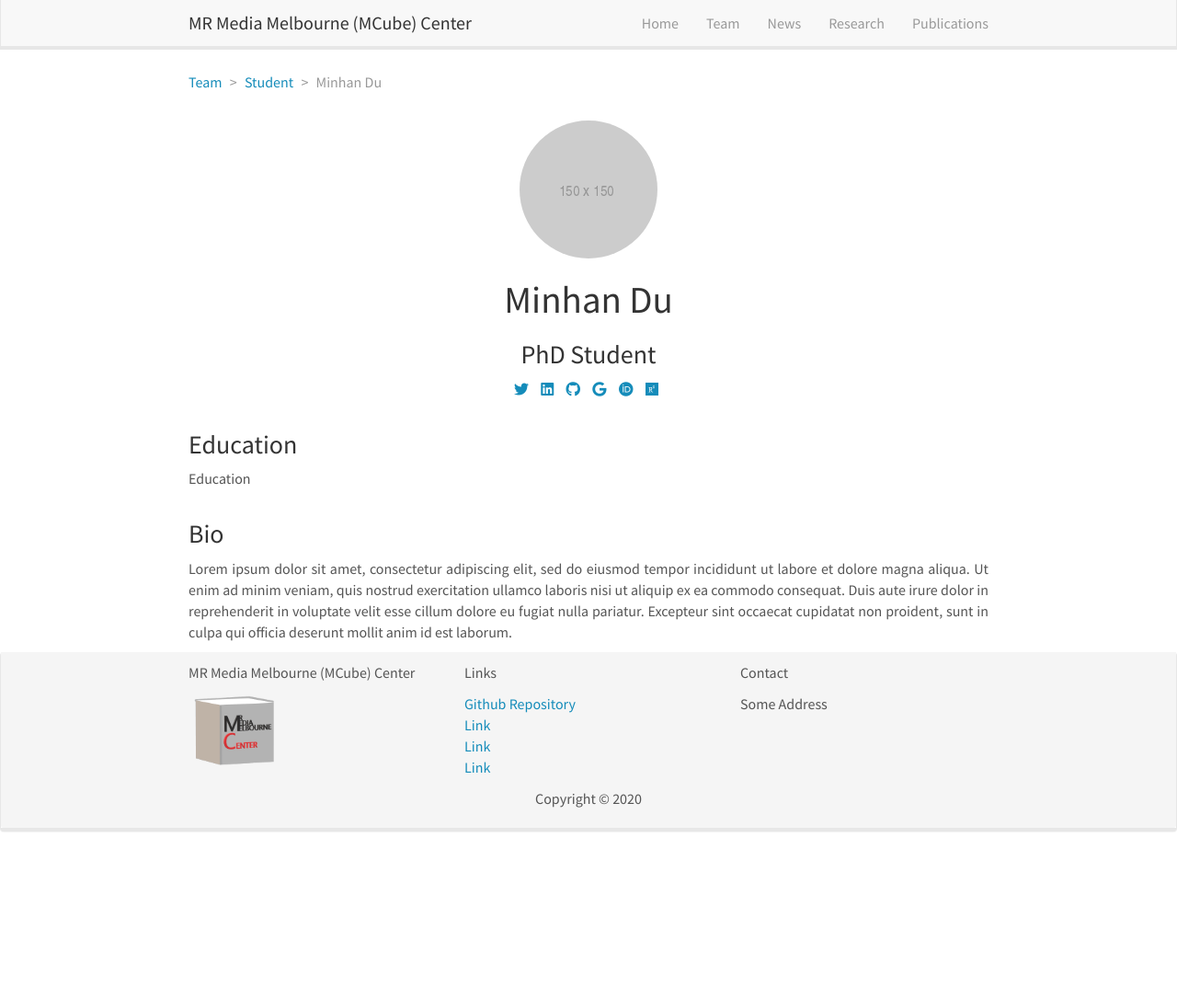
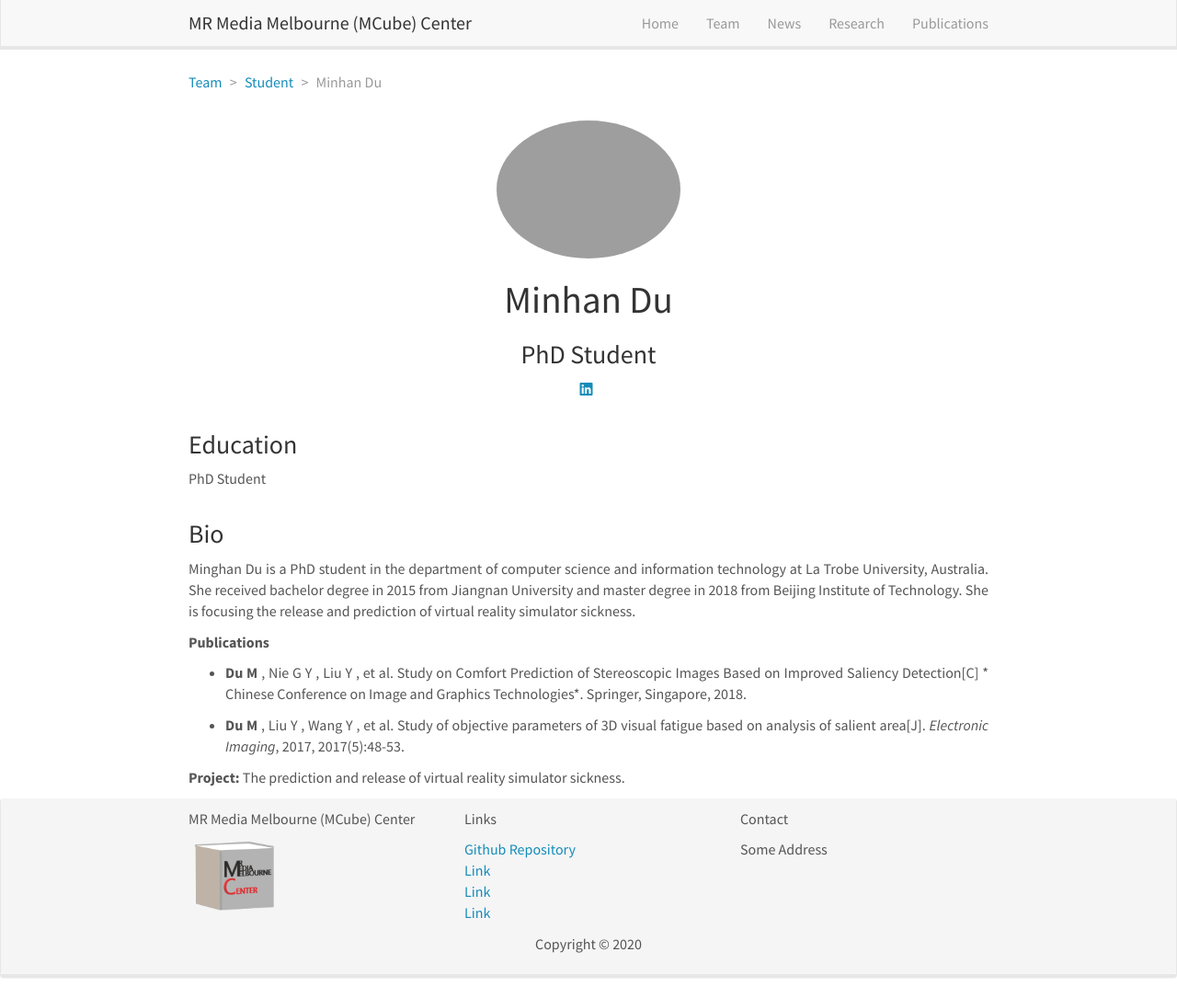
Before and after one commit to m3lab-ltu/m3lab-ltu.github.io, a Jekyll site: the page built from _pages/team/_posts/2019-03-01-researcher-student-MinhanDu.md, in a window 1280 px wide and 1085 px high. Shown: the whole window at 92% size. Built offline with Jekyll 4.4.1, drawn with Linux system fonts in a browser that asks for light colours; nearby versions of some CDN libraries.

Commit message:
Add files via upload

```diff
--- a/_pages/team/_posts/2019-03-01-researcher-student-MinhanDu.md
+++ b/_pages/team/_posts/2019-03-01-researcher-student-MinhanDu.md
@@ -2,19 +2,27 @@
 layout: member
 category: student
 title: Minhan Du
-image: researcher.png
+image: dmh.png
 role: PhD Student
 permalink: 'team/2019-03-01-researcher-student-MinhanDu'
 social:
-    twitter: https://twitter.com/
-    linkedin: https://www.linkedin.com/
-    google-scholar: https://scholar.google.fr/
-    github: https://github.com/
+    twitter:
+    linkedin: https://www.linkedin.com/in/minghan-du-49a1721b3/
+    google-scholar:
+    github:
     website:
-    orcid: https://orcid.org/
-    research-gate: https://www.researchgate.net/
+    orcid:
+    research-gate:
 education:
- - Education
+ - PhD Student
 ---
 
-Lorem ipsum dolor sit amet, consectetur adipiscing elit, sed do eiusmod tempor incididunt ut labore et dolore magna aliqua. Ut enim ad minim veniam, quis nostrud exercitation ullamco laboris nisi ut aliquip ex ea commodo consequat. Duis aute irure dolor in reprehenderit in voluptate velit esse cillum dolore eu fugiat nulla pariatur. Excepteur sint occaecat cupidatat non proident, sunt in culpa qui officia deserunt mollit anim id est laborum.
+Minghan Du is a PhD student in the department of computer science and information technology at La Trobe University, Australia. She received bachelor degree in 2015 from Jiangnan University and master degree in 2018 from Beijing Institute of Technology. She is focusing the release and prediction of virtual reality simulator sickness.
+
+**Publications**
+* **Du M** , Nie G Y , Liu Y , et al. Study on Comfort Prediction of Stereoscopic Images Based on Improved Saliency Detection[C] * Chinese Conference on Image and Graphics Technologies*. Springer, Singapore, 2018.
+
+* **Du M** , Liu Y , Wang Y , et al. Study of objective parameters of 3D visual fatigue based on analysis of salient area[J]. *Electronic Imaging*, 2017, 2017(5):48-53.
+
+**Project:**
+The prediction and release of virtual reality simulator sickness.
```
